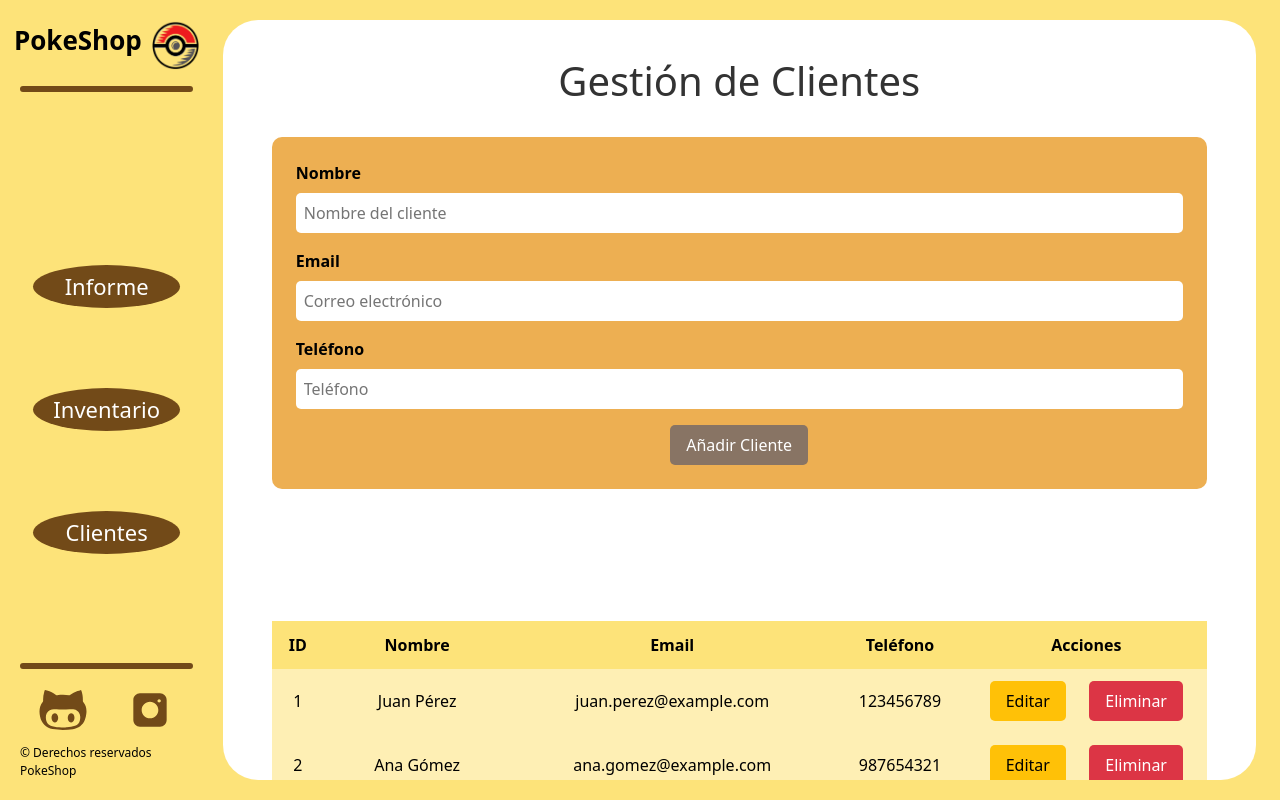
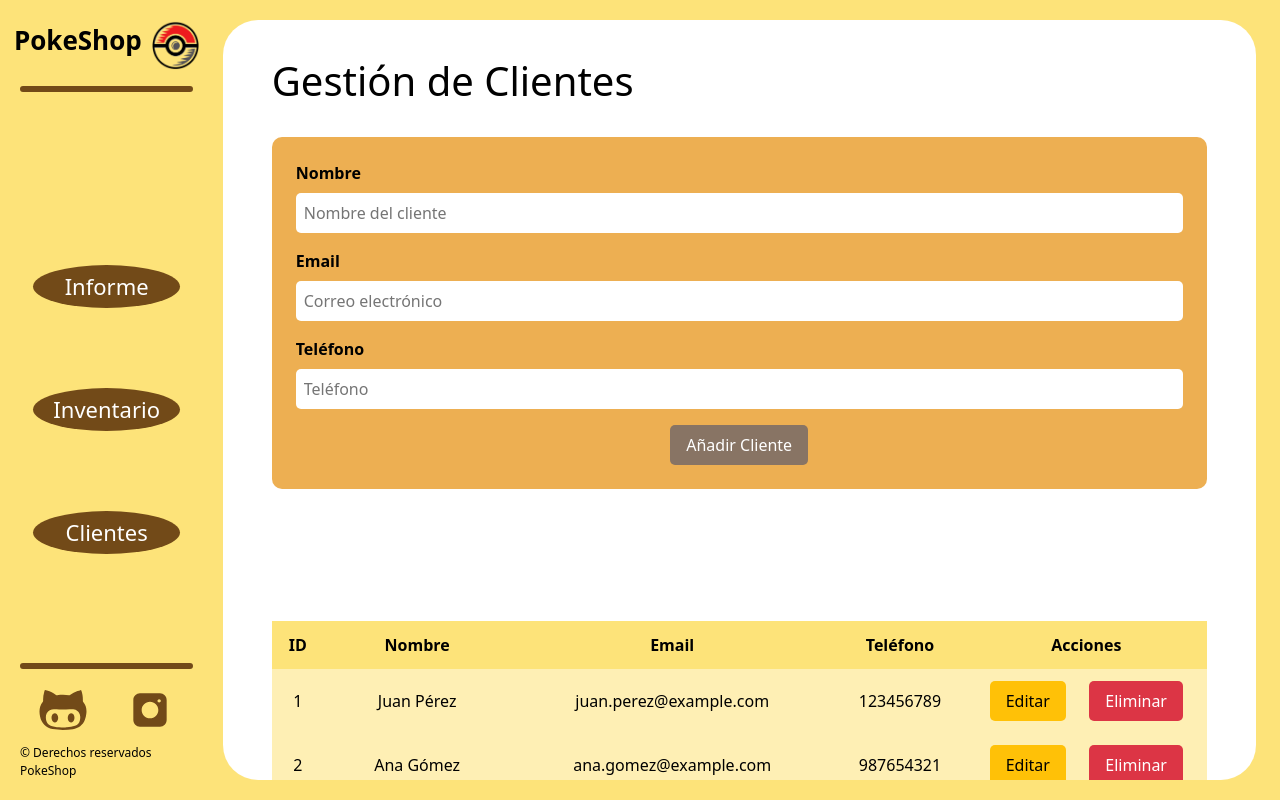
Before and after one commit to KokorikoFC/PokeShop, a Svelte app: page /clientes in a window 1280 px wide. Built offline with nearby package versions, Linux system fonts and the light colour scheme.

Commit message:
Actualizar el título de la página de productos a "Inventario" y agregar un contenedor para el título en la gestión de clientes

```diff
--- a/src/paginas/clientes.svelte
+++ b/src/paginas/clientes.svelte
@@ -45,7 +45,10 @@
 
 <main class={cols}>
     <section class="container">
-        <h1>Gestión de Clientes</h1>
+        <div class="tituloContainer">
+
+            <h1>Gestión de Clientes</h1>
+        </div>
 
         <!-- Formulario -->
         <form on:submit|preventDefault={agregarCliente}>
@@ -108,6 +111,16 @@
         padding: 3%;
         overflow: hidden;
         position: relative;
+    }
+
+    .tituloContainer {
+        width: 100%;
+        display: flex;
+        color: black;
+    }
+
+    .tituloContainer h1{
+        color: black;
     }
 
     p {
--- a/src/paginas/products.svelte
+++ b/src/paginas/products.svelte
@@ -48,7 +48,7 @@
     <div class="content">
         <div class="title_perfil">
             <div class="title">
-                <h1>Productos</h1>
+                <h1>Inventario</h1>
             </div>
             <div class="perfil">
                 <figure class="icono">
```
